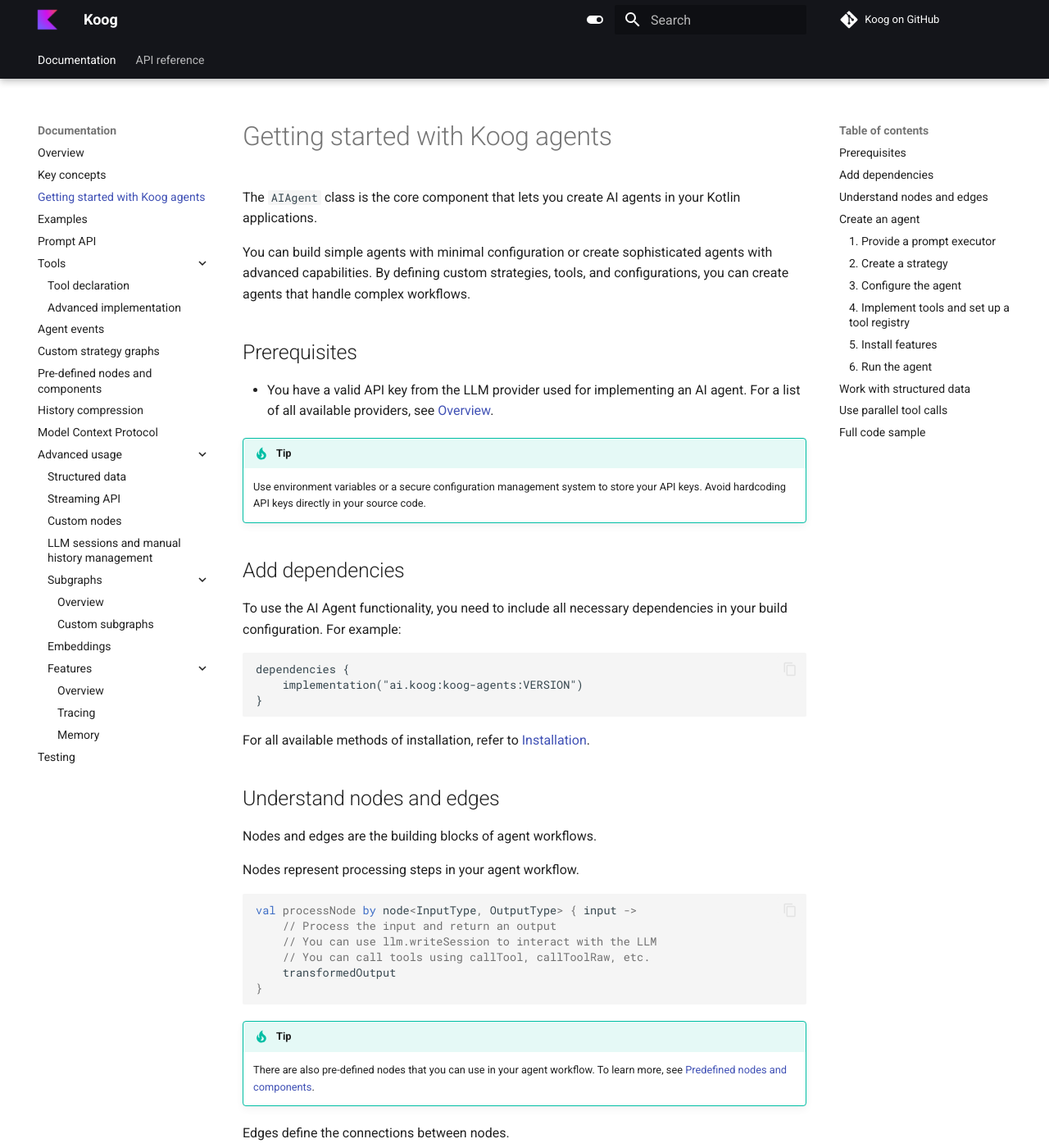
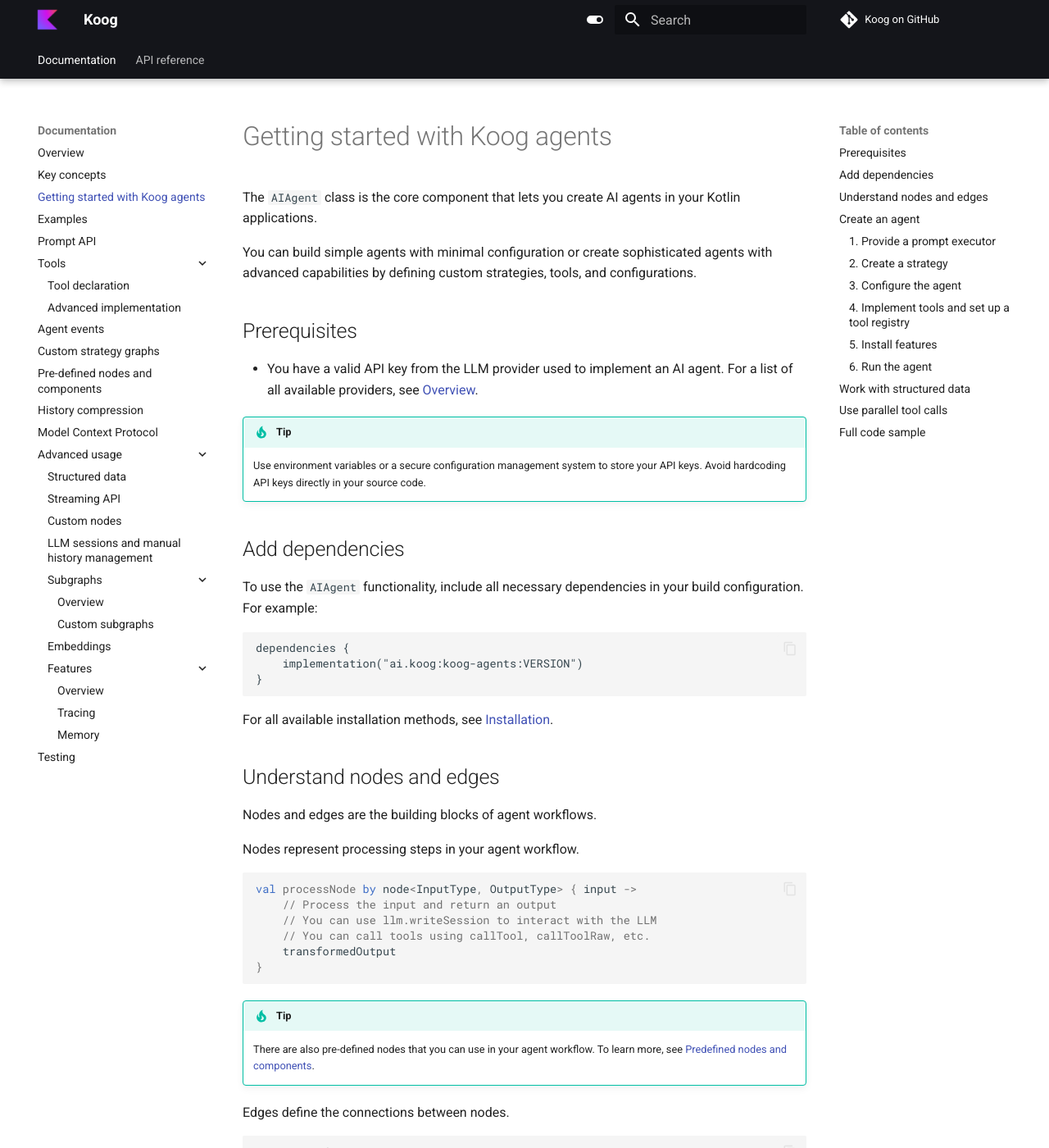
Before and after one commit to JetBrains/koog-docs, an MkDocs documentation site: the page built from docs/getting-started.md, in a window 1280 px wide and 1400 px high. Shown: the whole window at 82% size. Built offline with MkDocs 1.6.1 and Material for MkDocs 9.7.7, drawn with Linux system fonts in a browser that asks for light colours; comment, search, counter and statistics services are not loaded; some of the changed text lies outside the part shown.

Commit message:
Refine phrasing

````diff
--- a/docs/getting-started.md
+++ b/docs/getting-started.md
@@ -2,12 +2,12 @@
 
 The `AIAgent` class is the core component that lets you create AI agents in your Kotlin applications.
 
-You can build simple agents with minimal configuration or create sophisticated agents with advanced capabilities.
-By defining custom strategies, tools, and configurations, you can create agents that handle complex workflows.
+You can build simple agents with minimal configuration or create sophisticated agents with advanced capabilities by
+defining custom strategies, tools, and configurations.
 
 ## Prerequisites
 
-- You have a valid API key from the LLM provider used for implementing an AI agent. For a list of all available providers, see [Overview](index.md).
+- You have a valid API key from the LLM provider used to implement an AI agent. For a list of all available providers, see [Overview](index.md).
 
 !!! tip
     Use environment variables or a secure configuration management system to store your API keys.
@@ -15,7 +15,7 @@
 
 ## Add dependencies
 
-To use the AI Agent functionality, you need to include all necessary dependencies in your build configuration. For example:
+To use the `AIAgent` functionality, include all necessary dependencies in your build configuration. For example:
 
 ```
 dependencies {
@@ -23,7 +23,7 @@
 }
 ```
 
-For all available methods of installation, refer to [Installation](index.md#installation).
+For all available installation methods, see [Installation](index.md#installation).
 
 ## Understand nodes and edges
 
@@ -187,7 +187,7 @@
 ### 4. Implement tools and set up a tool registry
 
 Tools let your agent perform specific tasks.
-To make a tool available for the agent, you need to add it to a tool registry.
+To make a tool available for the agent, add it to a tool registry.
 For example:
 
 ```kotlin
@@ -218,7 +218,7 @@
 
 ### 5. Install features
 
-Agent features let you add new capabilities to the agent, modify its behavior, provide access to external systems and resources,
+Features let you add new capabilities to the agent, modify its behavior, provide access to external systems and resources,
 and log and monitor events during the agent workflow.
 The following features are available:
 
@@ -226,7 +226,7 @@
 - AgentMemory
 - Tracing
 
-To install the feature, you need to call the `install` function and provide the feature as an argument.
+To install the feature, call the `install` function and provide the feature as an argument.
 For example, to install the event handler feature, you need to do the following:
 
 ```kotlin
````
Also changed, not shown: other parts of docs/getting-started.md (+5 -5 lines).
